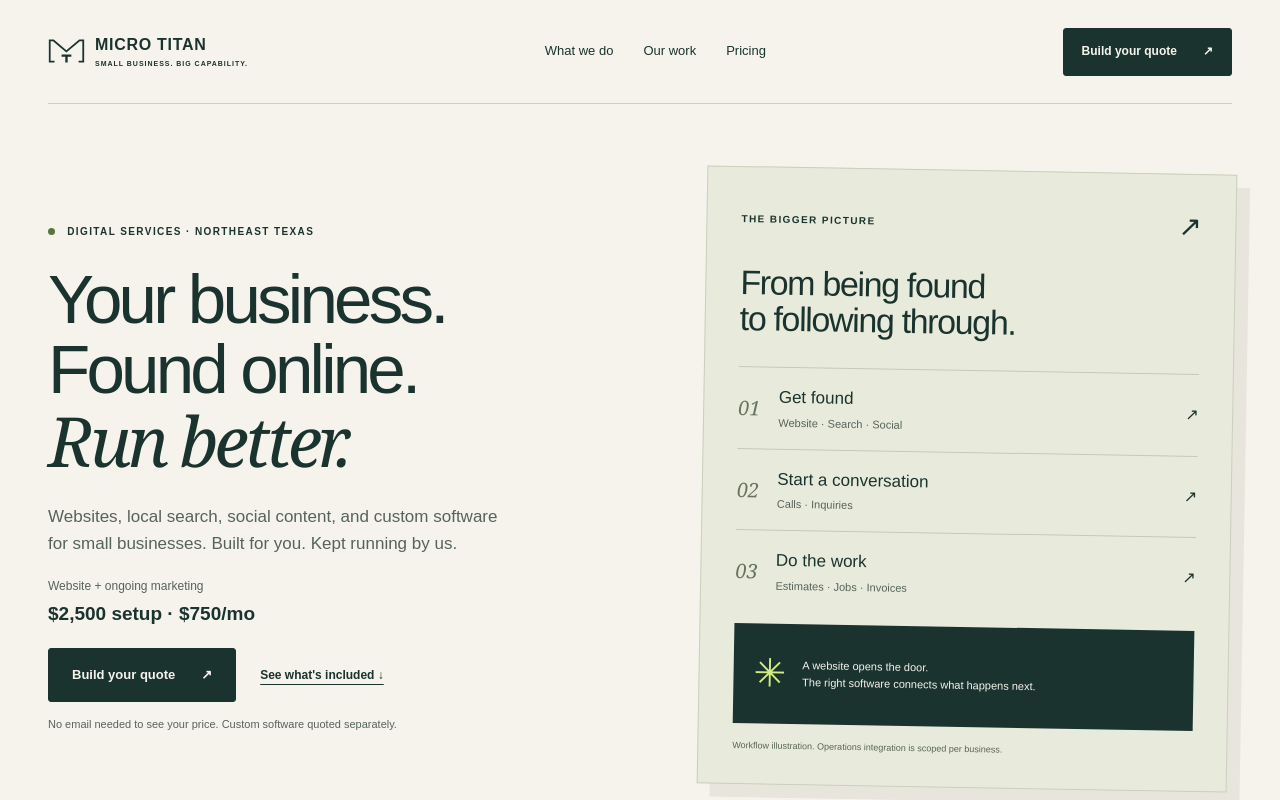
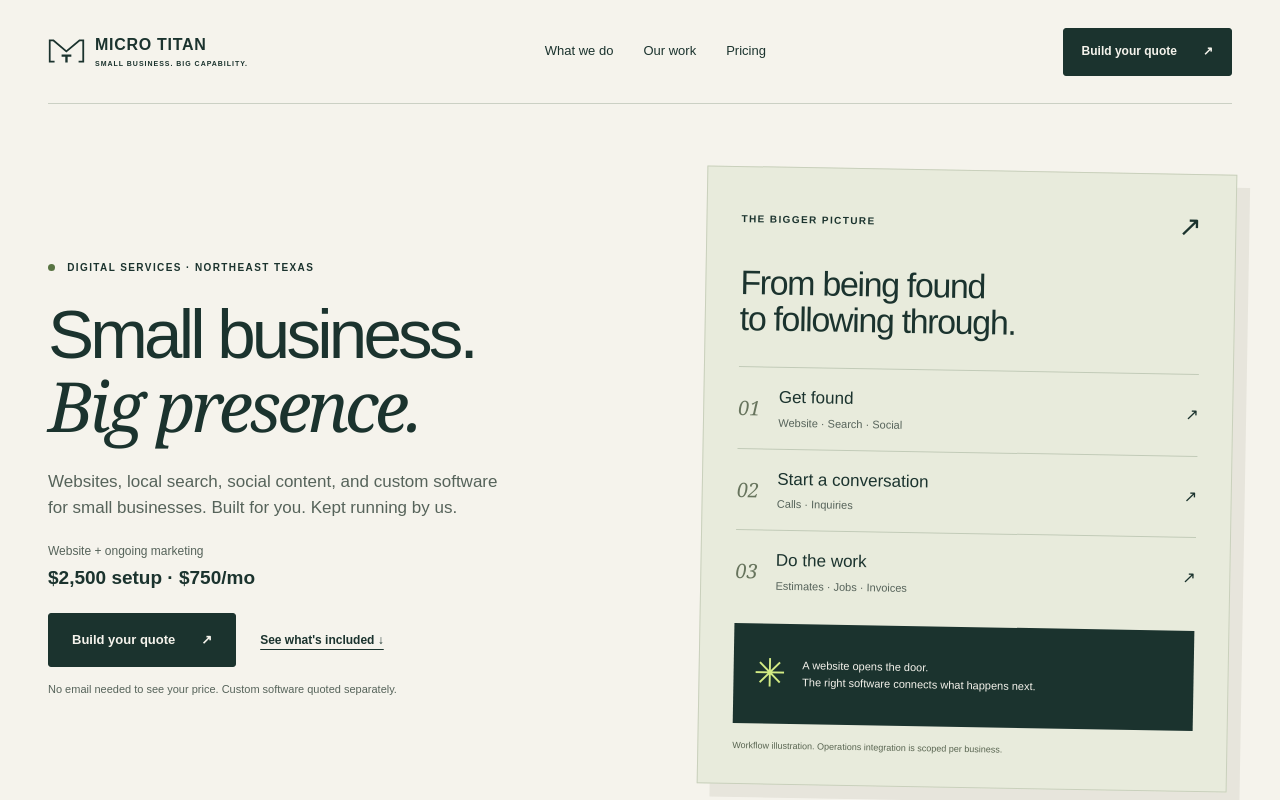
Before and after one commit to BubbaB10/micro-titan-com, a Next.js app: page / in a window 1280 px wide. Shown: the top 800 px of the page. Built offline with nearby package versions, Linux system fonts and the light colour scheme.

Commit message:
Use owner-approved Small business Big presence headline

```diff
--- a/app/page.tsx
+++ b/app/page.tsx
@@ -7,7 +7,7 @@ export default function HomePage() {
     <section className="service-hero wrap">
       <div className="hero-copy">
         <p className="eyebrow"><span className="live-dot"/> DIGITAL SERVICES · NORTHEAST TEXAS</p>
-        <h1>Your business.<br/>Found online.<br/><em>Run better.</em></h1>
+        <h1>Small business.<br/><em>Big presence.</em></h1>
         <p className="hero-description">Websites, local search, social content, and custom software for small businesses. Built for you. Kept running by us.</p>
         <p className="hero-price">Website + ongoing marketing <strong>{dollars(offer.setup)} setup · {dollars(offer.monthly)}/mo</strong></p>
         <div className="hero-actions"><Link className="button" href="/pricing#quote">Build your quote <span aria-hidden="true">↗</span></Link><a className="text-link" href="#services">See what&apos;s included ↓</a></div>
```
